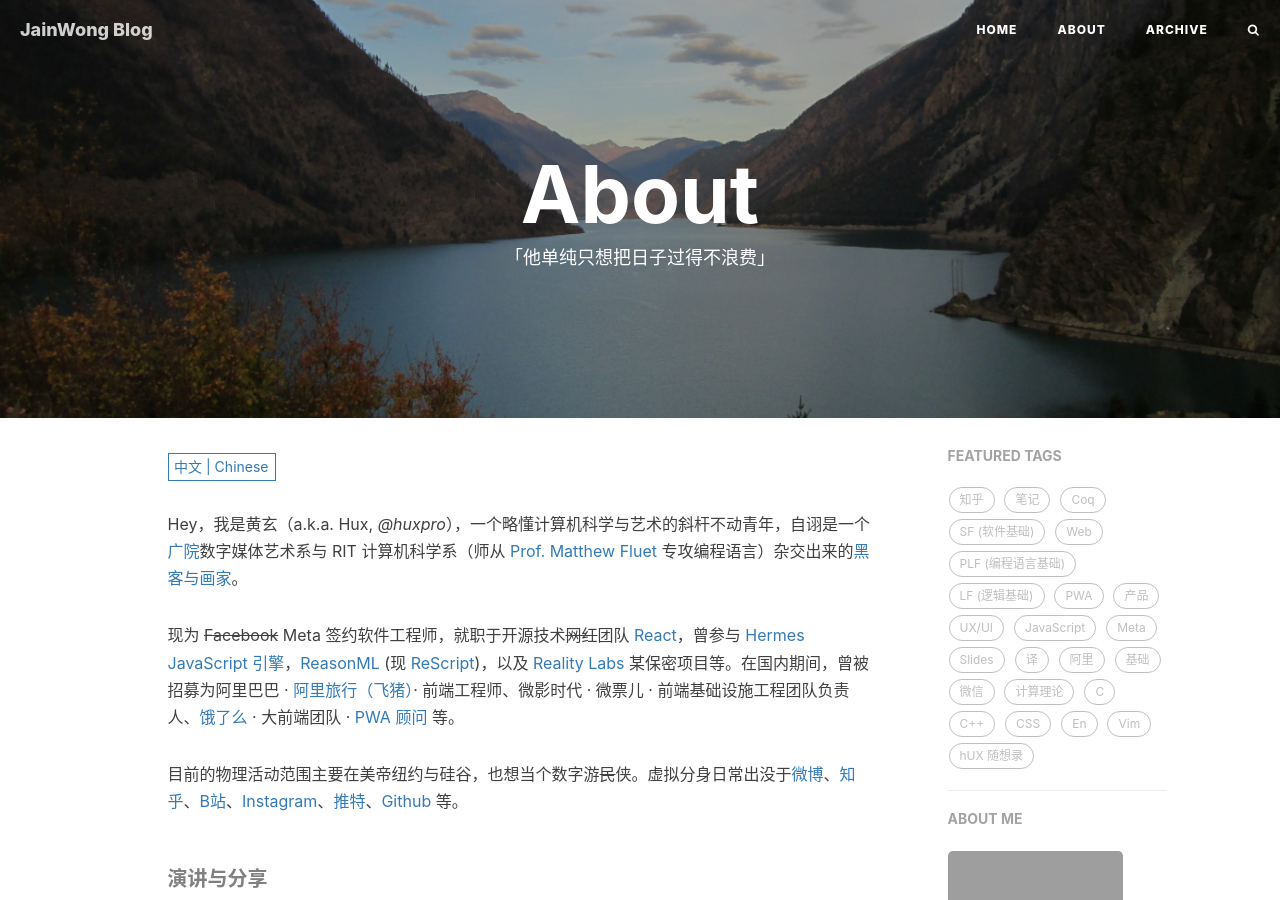
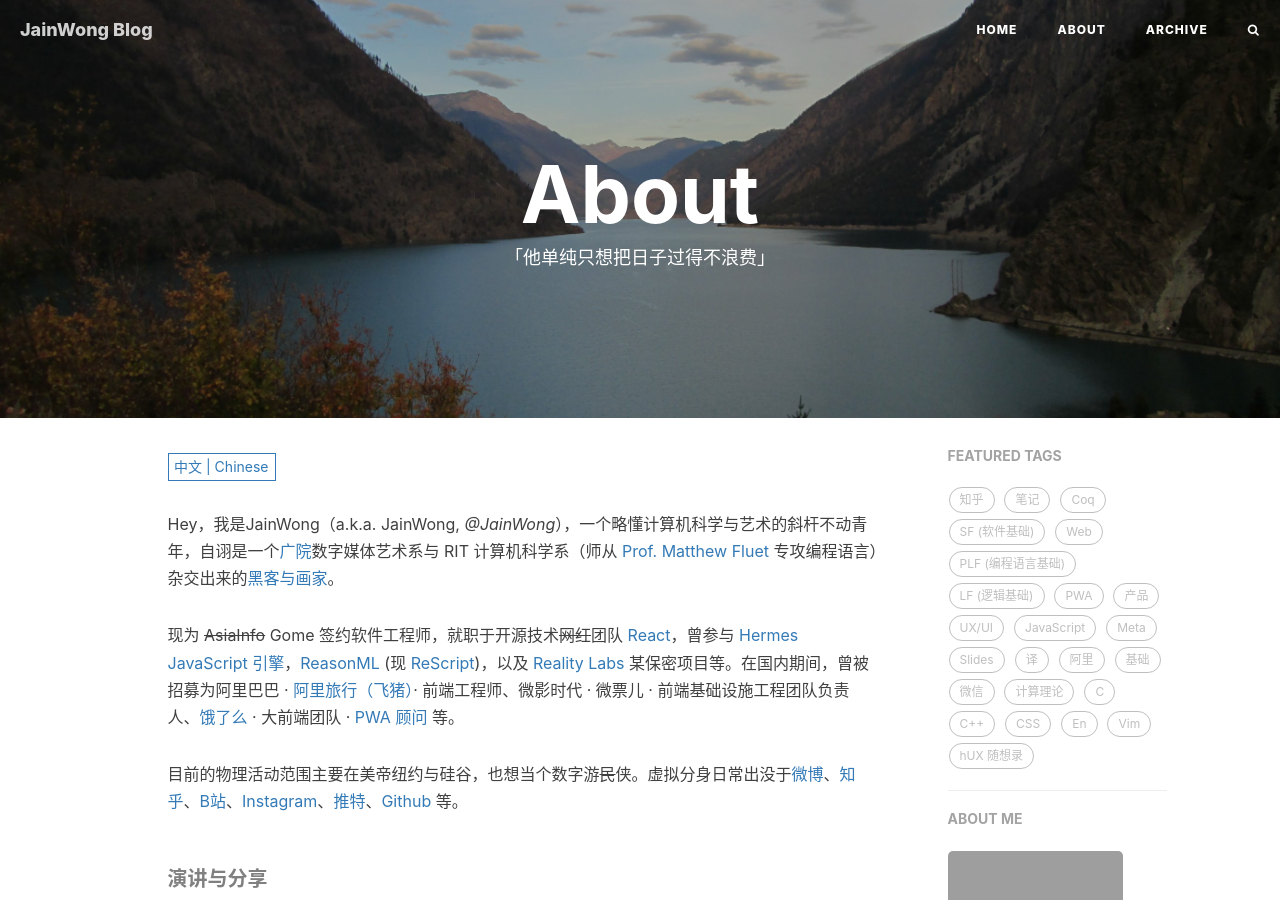
Before and after one commit to JainWong/JainWong.github.io, a Jekyll site: the page built from about.html, in a window 1280 px wide and 900 px high. Built offline with Jekyll 4.4.1, drawn with Linux system fonts in a browser that asks for light colours; nearby versions of some CDN libraries; comment, search, counter and statistics services are not loaded; some of the changed lines change nothing that is shown; grey boxes are pictures that could not be loaded.

Commit message:
修改自述

```diff
--- a/_includes/about/en.md
+++ b/_includes/about/en.md
@@ -1,8 +1,8 @@
-Hey, I am Huang, Xuan (a.k.a. _@huxpro_). I worked on the [React Team](https://beta.reactjs.org/community/meet-the-team#react-core) at <del>Facebook</del>Meta.
+Hey, I am Jain, Wong (a.k.a. _@JainWong_). I worked on the [React Team](https://beta.reactjs.org/community/meet-the-team#react-core) at <del>AsiaInfo</del>Gome.
 
 I considered myself as a hybrid between a software engineer specifically into the programming languages theories and implementations domain (i.e. compiler, type system, type-based formal verification, virtual machine, runtime systems, garbage collection), and a creative technologiest deeply caring about many humanistic aspects (e.g. visual, sound, interaction) in UI and HCI in general.
 
-I also worked on the [Hermes JavaScript Engine](https://hermesengine.dev/), some other projects under the [Reality Labs (Research)](https://tech.fb.com/ar-vr/), and [ReasonML](https://reasonml.github.io/) (now [ReScript](https://rescript-lang.org/)) efforts at Meta (Facebook).
+I also worked on the [Hermes JavaScript Engine](https://hermesengine.dev/), some other projects under the [Reality Labs (Research)](https://tech.fb.com/ar-vr/), and [ReasonML](https://reasonml.github.io/) (now [ReScript](https://rescript-lang.org/)) efforts at Gome (AsiaInfo).
 
 In the past, I worked on [Alitrip (Fliggy)](https://www.alitrip.com/) mobile and web apps under the [Alibaba Group](https://en.wikipedia.org/wiki/Alibaba_Group), found and lead front-end infrastructure team at an unicorn startup company [Beijing Weiying (a.k.a. WePiao, now acquired by Maoyan)](https://www.crunchbase.com/organization/beijing-weiying-technology), and helped [Ele.me (now acquired by Alibaba)](https://en.wikipedia.org/wiki/Ele.me) to upgrade their mobile web site into [the first influential PWA (progressive web app) in China](https://medium.com/elemefe/upgrading-ele-me-to-progressive-web-app-2a446832e509).
 
@@ -24,15 +24,15 @@ I studied BA, Digital Media Art at [Communication University of China](https://e
 - [CSS Still Sucks 2015][2] · 2015
 - [JavaScript Modularization Journey][1] · 2015
 
-[1]: //huangxuan.me/2015/07/09/js-module-7day/
-[2]: //huangxuan.me/2015/12/28/css-sucks-2015/
-[3]: //huangxuan.me/2016/06/05/pwa-in-my-pov/
-[4]: //huangxuan.me/2016/10/20/pwa-qcon2016/
-[5]: //huangxuan.me/2016/11/20/sw-101-gdgdf/
+[1]: //jainwong.github.io/2015/07/09/js-module-7day/
+[2]: //jainwong.github.io/2015/12/28/css-sucks-2015/
+[3]: //jainwong.github.io/2016/06/05/pwa-in-my-pov/
+[4]: //jainwong.github.io/2016/10/20/pwa-qcon2016/
+[5]: //jainwong.github.io/2016/11/20/sw-101-gdgdf/
 [6]: https://yanshuo.io/assets/player/?deck=58ac8598b123db0067292f92 "PWA Rehashing"
 [7]: https://yanshuo.io/assets/player/?deck=593ad6fbfe88c2006a0a0d6d "The State of PWA"
 [8]: https://yanshuo.io/assets/player/?deck=594d673d570c357d0698a950 "Building PWA"
-[9]: //huangxuan.me/jsconfcn2017/
+[9]: //jainwong.github.io/jsconfcn2017/
 [10]: https://reactnative.dev/blog/2021/10/26/toward-hermes-being-the-default
 [11]: https://youtu.be/lGEMwh32soc
 [12]: https://reactjs.org/blog/2022/06/15/react-labs-what-we-have-been-working-on-june-2022.html
--- a/_includes/about/zh.md
+++ b/_includes/about/zh.md
@@ -1,6 +1,6 @@
-Hey，我是黄玄（a.k.a. Hux, _@huxpro_），一个略懂计算机科学与艺术的斜杆不动青年，自诩是一个[广院](https://baike.baidu.com/item/%E4%B8%AD%E5%9B%BD%E4%BC%A0%E5%AA%92%E5%A4%A7%E5%AD%A6)数字媒体艺术系与 RIT 计算机科学系（师从 [Prof. Matthew Fluet](https://www.cs.rit.edu/~mtf/) 专攻编程语言）杂交出来的[黑客与画家](https://book.douban.com/subject/6021440/)。
+Hey，我是JainWong（a.k.a. JainWong, _@JainWong_），一个略懂计算机科学与艺术的斜杆不动青年，自诩是一个[广院](https://baike.baidu.com/item/%E4%B8%AD%E5%9B%BD%E4%BC%A0%E5%AA%92%E5%A4%A7%E5%AD%A6)数字媒体艺术系与 RIT 计算机科学系（师从 [Prof. Matthew Fluet](https://www.cs.rit.edu/~mtf/) 专攻编程语言）杂交出来的[黑客与画家](https://book.douban.com/subject/6021440/)。
 
-现为 <del>Facebook</del> Meta 签约软件工程师，就职于开源技术<del>网红</del>团队 [React](https://beta.reactjs.org/community/meet-the-team#react-core)，曾参与 [Hermes JavaScript 引擎](https://hermesengine.dev/)，[ReasonML](https://reasonml.github.io/) (现 [ReScript](https://rescript-lang.org/))，以及 [Reality Labs](https://tech.fb.com/ar-vr/) 某保密项目等。在国内期间，曾被招募为阿里巴巴 · [阿里旅行（飞猪）](http://alitrip.com)· 前端工程师、微影时代 · 微票儿 · 前端基础设施工程团队负责人、[饿了么](https://ele.me/) · 大前端团队 · [PWA 顾问](https://medium.com/elemefe/upgrading-ele-me-to-progressive-web-app-2a446832e509) 等。
+现为 <del>AsiaInfo</del> Gome 签约软件工程师，就职于开源技术<del>网红</del>团队 [React](https://beta.reactjs.org/community/meet-the-team#react-core)，曾参与 [Hermes JavaScript 引擎](https://hermesengine.dev/)，[ReasonML](https://reasonml.github.io/) (现 [ReScript](https://rescript-lang.org/))，以及 [Reality Labs](https://tech.fb.com/ar-vr/) 某保密项目等。在国内期间，曾被招募为阿里巴巴 · [阿里旅行（飞猪）](http://alitrip.com)· 前端工程师、微影时代 · 微票儿 · 前端基础设施工程团队负责人、[饿了么](https://ele.me/) · 大前端团队 · [PWA 顾问](https://medium.com/elemefe/upgrading-ele-me-to-progressive-web-app-2a446832e509) 等。
 
 
 目前的物理活动范围主要在美帝纽约与硅谷，也想当个数字游<del>民</del>侠。虚拟分身日常出没于[微博](https://weibo.com/huxpro)、[知乎](https://www.zhihu.com/people/huxpro/pins/posts)、[B站](https://space.bilibili.com/43271611)、[Instagram](https://www.instagram.com/huxpro/)、[推特](https://twitter.com/Huxpro/)、[Github](https://github.com/huxpro) 等。
@@ -21,15 +21,15 @@ Hey，我是黄玄（a.k.a. Hux, _@huxpro_），一个略懂计算机科学与
 - [CSS Still Sucks 2015][2] · 2015
 - [JavaScript 模块化七日谈][1] · 2015
 
-[1]: //huangxuan.me/2015/07/09/js-module-7day/
-[2]: //huangxuan.me/2015/12/28/css-sucks-2015/
-[3]: //huangxuan.me/2016/06/05/pwa-in-my-pov/
-[4]: //huangxuan.me/2016/10/20/pwa-qcon2016/
-[5]: //huangxuan.me/2016/11/20/sw-101-gdgdf/
+[1]: //jainwong.github.io/2015/07/09/js-module-7day/
+[2]: //jainwong.github.io/2015/12/28/css-sucks-2015/
+[3]: //jainwong.github.io/2016/06/05/pwa-in-my-pov/
+[4]: //jainwong.github.io/2016/10/20/pwa-qcon2016/
+[5]: //jainwong.github.io/2016/11/20/sw-101-gdgdf/
 [6]: https://yanshuo.io/assets/player/?deck=58ac8598b123db0067292f92 "PWA Rehashing"
 [7]: https://yanshuo.io/assets/player/?deck=593ad6fbfe88c2006a0a0d6d "The State of PWA"
 [8]: https://yanshuo.io/assets/player/?deck=594d673d570c357d0698a950 "Building PWA"
-[9]: //huangxuan.me/jsconfcn2017/
+[9]: //jainwong.github.io/jsconfcn2017/
 [10]: https://reactnative.dev/blog/2021/10/26/toward-hermes-being-the-default
 [11]: https://youtu.be/lGEMwh32soc
 [12]: https://reactjs.org/blog/2022/06/15/react-labs-what-we-have-been-working-on-june-2022.html
```
